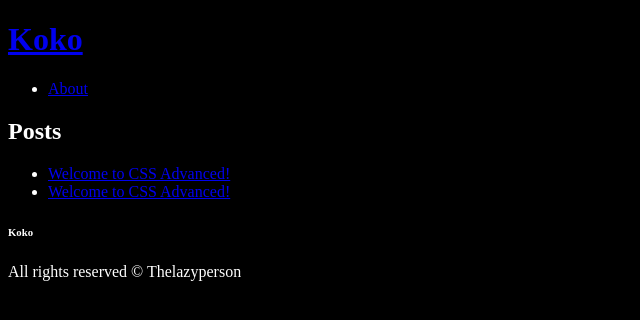
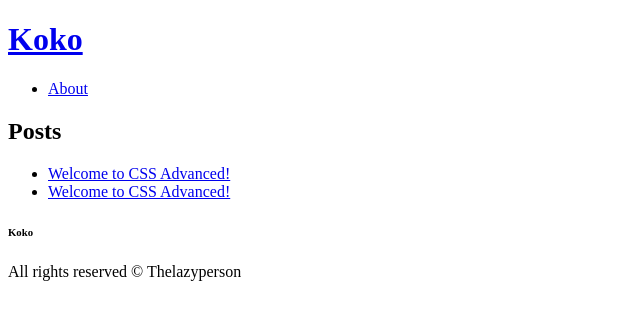
Before and after one commit to IrinaDimcheva/su-jekyll-mycroft, a Jekyll site: the page built from index.html, in a window 1280 px wide. Shown: the top 320 px of the page, without its empty margins (0-640 px from the left). Built offline with Jekyll 4.4.1, drawn with Linux system fonts in a browser that asks for light colours.

Commit message:
Super cool design

```diff
--- a/css/site.css
+++ b/css/site.css
@@ -1,4 +1,4 @@
-body  {
-  background: #000;
-  color: #FFF;
+body {
+  background: white;
+  color: black;
 }
```
